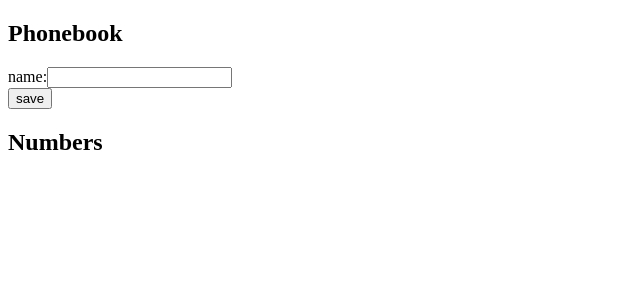
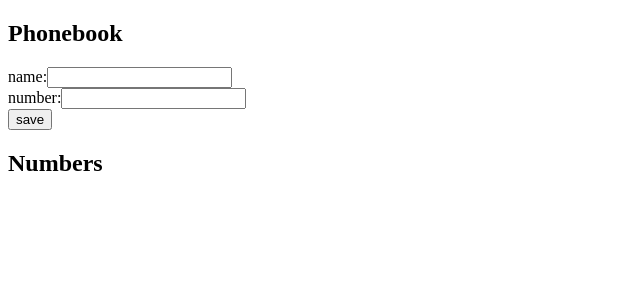
Before and after one commit to CabreraDFall/full-stack-open-2024, a React (Vite) app in the folder part2/thePhonebook/: page / in a window 1280 px wide. Shown: the top 300 px of the page, without its empty margins (0-640 px from the left). Built offline with nearby package versions, Linux system fonts and the light colour scheme.

Commit message:
Part 2.8

```diff
--- a/part2/thePhonebook/src/components/PersonList.jsx
+++ b/part2/thePhonebook/src/components/PersonList.jsx
@@ -3,7 +3,11 @@ const PersonList = ({ users }) => {
     <div>
       <h2>Numbers</h2>
       {users.map((user) => {
-        return <p key={user.id}>{user.name}</p>;
+        return (
+          <p key={user.id}>
+            {user.name} {user.number}
+          </p>
+        );
       })}
     </div>
   );
--- a/part2/thePhonebook/src/components/Phonebook.jsx
+++ b/part2/thePhonebook/src/components/Phonebook.jsx
@@ -4,9 +4,13 @@ import PersonList from "./PersonList";
 const Phonebook = () => {
   const [persons, setPersons] = useState([]);
   const [newName, setNewName] = useState("");
+  const [newNumber, setNewNumber] = useState("");
 
   const handleNewName = (event) => {
     setNewName(event.target.value);
+  };
+  const handleNewNumber = (event) => {
+    setNewNumber(event.target.value);
   };
 
   const confirmNewName = (newName) => {
@@ -15,15 +19,17 @@ const Phonebook = () => {
     });
   };
 
-  const addNewname = (event) => {
+  const addNewObject = (event) => {
     event.preventDefault();
     if (!confirmNewName(newName)) {
       const perosonObject = {
         name: newName,
+        number: newNumber,
         id: persons.length + 1,
       };
       setPersons([...persons, perosonObject]);
       setNewName("");
+      setNewNumber("");
     } else {
       alert(`${newName} is already added to phonebook`);
     }
@@ -32,7 +38,7 @@ const Phonebook = () => {
   return (
     <div>
       <h2>Phonebook</h2>
-      <form onSubmit={addNewname}>
+      <form onSubmit={addNewObject}>
         <div>
           name:
           <input
@@ -40,6 +46,15 @@ const Phonebook = () => {
             value={newName}
             onChange={handleNewName}
             type="text"
+          />
+        </div>
+        <div>
+          number:
+          <input
+            name="number"
+            value={newNumber}
+            onChange={handleNewNumber}
+            type="number"
           />
         </div>
         <div>
```
